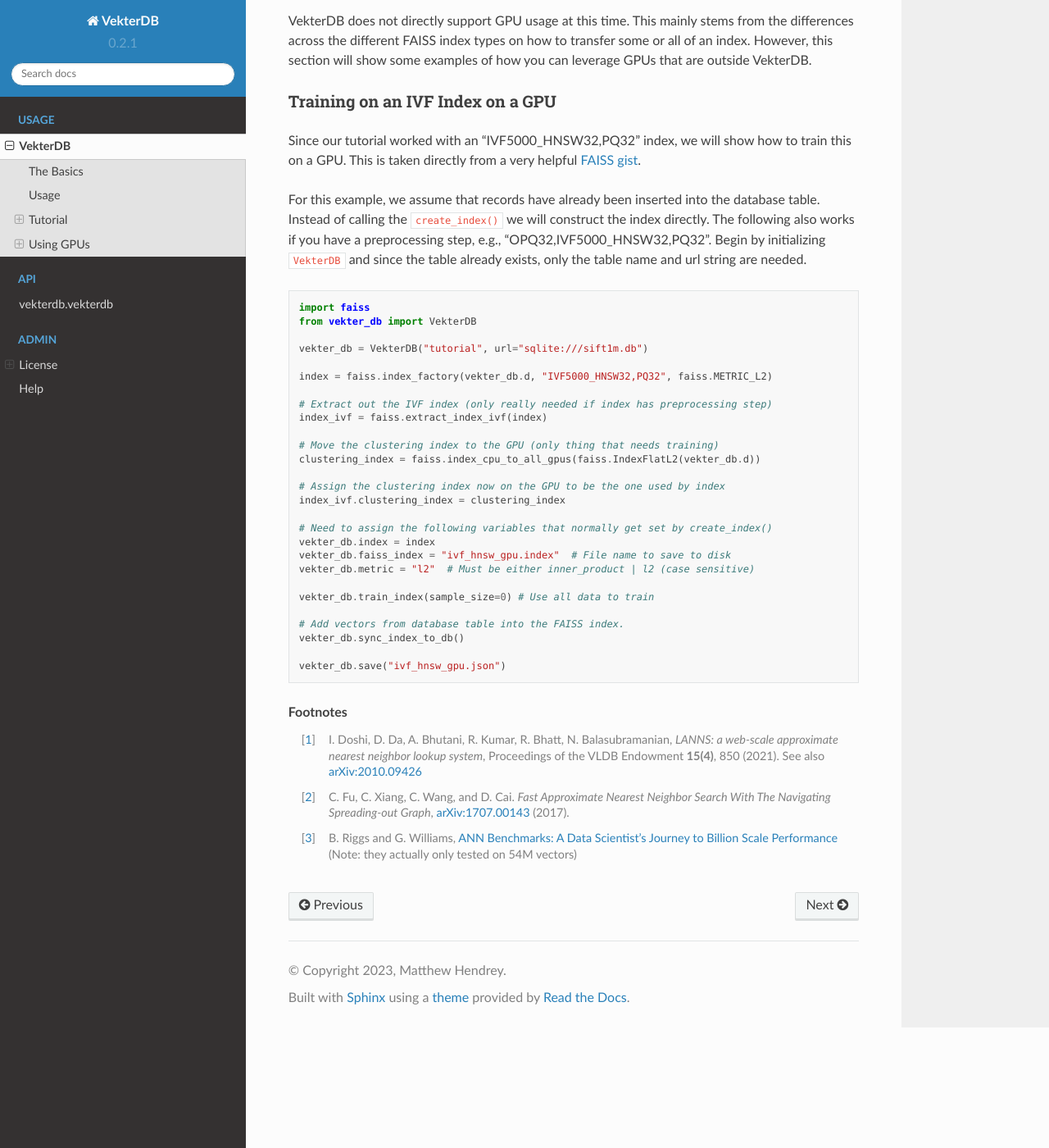
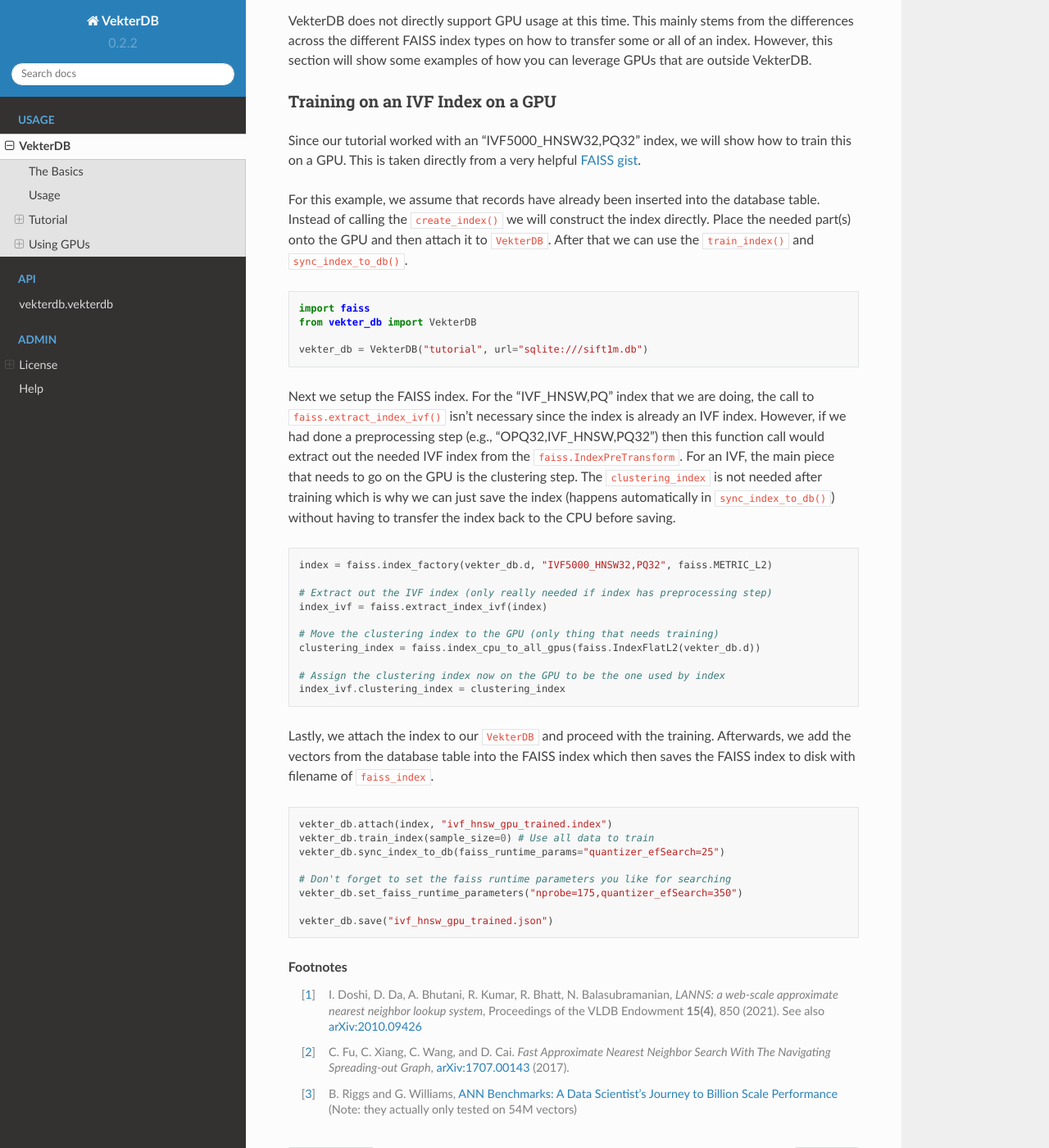
Before and after one commit to mhendrey/vekterdb, a Sphinx documentation site: the page built from docs/source/vekterdb.rst, in a window 1280 px wide and 1400 px high, scrolled down 8298 px. Shown: the whole window at 82% size. Built offline with Sphinx 7.4.7 and the Read the Docs theme 2.0.0, drawn with Linux system fonts in a browser that asks for light colours.

Commit message:
More GPU support & updated to v0.2.2
Added the attach() to make it easy to attach a FAISS index to the
VekterDB. Also now check if the index is a GpuIndex before saving
to disk. If it is, then call faiss.index_gpu_to_cpu(self.index)
to move it to the CPU before saving. Otherwise FAISS throws an error

```diff
--- a/docs/source/vekterdb.rst
+++ b/docs/source/vekterdb.rst
@@ -434,9 +434,8 @@
 
 For this example, we assume that records have already been inserted into the database
 table. Instead of calling the ``create_index()`` we will construct the index directly.
-The following also works if you have a preprocessing step, e.g.,
-"OPQ32,IVF5000_HNSW32,PQ32". Begin by initializing ``VekterDB`` and since the table
-already exists, only the table name and url string are needed.
+Place the needed part(s) onto the GPU and then attach it to ``VekterDB``. After that
+we can use the ``train_index()`` and ``sync_index_to_db()``.
 
 ::
 
@@ -444,6 +443,18 @@
     from vekter_db import VekterDB
 
     vekter_db = VekterDB("tutorial", url="sqlite:///sift1m.db")
+
+Next we setup the FAISS index. For the "IVF_HNSW,PQ" index that we are doing, the
+call to ``faiss.extract_index_ivf()`` isn't necessary since the index is already an
+IVF index.  However, if we had done a preprocessing step (e.g.,
+"OPQ32,IVF_HNSW,PQ32") then this function call would extract out the needed IVF index
+from the ``faiss.IndexPreTransform``. For an IVF, the main piece that needs to go on
+the GPU is the clustering step. The ``clustering_index`` is not needed after training
+which is why we can just save the index (happens automatically in
+``sync_index_to_db()``) without having to transfer the index back to the CPU before
+saving.
+
+::
 
     index = faiss.index_factory(vekter_db.d, "IVF5000_HNSW32,PQ32", faiss.METRIC_L2)
 
@@ -456,17 +467,20 @@
     # Assign the clustering index now on the GPU to be the one used by index
     index_ivf.clustering_index = clustering_index
 
-    # Need to assign the following variables that normally get set by create_index()
-    vekter_db.index = index
-    vekter_db.faiss_index = "ivf_hnsw_gpu.index"  # File name to save to disk
-    vekter_db.metric = "l2"  # Must be either inner_product | l2 (case sensitive)
+Lastly, we attach the index to our ``VekterDB`` and proceed with the training.
+Afterwards, we add the vectors from the database table into the FAISS index which
+then saves the FAISS index to disk with filename of ``faiss_index``.
 
+::
+
+    vekter_db.attach(index, "ivf_hnsw_gpu_trained.index")
     vekter_db.train_index(sample_size=0) # Use all data to train
+    vekter_db.sync_index_to_db(faiss_runtime_params="quantizer_efSearch=25")
 
-    # Add vectors from database table into the FAISS index.
-    vekter_db.sync_index_to_db()
+    # Don't forget to set the faiss runtime parameters you like for searching
+    vekter_db.set_faiss_runtime_parameters("nprobe=175,quantizer_efSearch=350")
 
-    vekter_db.save("ivf_hnsw_gpu.json")
+    vekter_db.save("ivf_hnsw_gpu_trained.json")
 
 .. rubric:: Footnotes
 
--- a/vekterdb/__init__.py
+++ b/vekterdb/__init__.py
@@ -1,3 +1,3 @@
-__version__ = "0.2.1"
+__version__ = "0.2.2"
 
 from vekterdb.vekterdb import VekterDB
```
Also changed, not shown: 1 other file.
